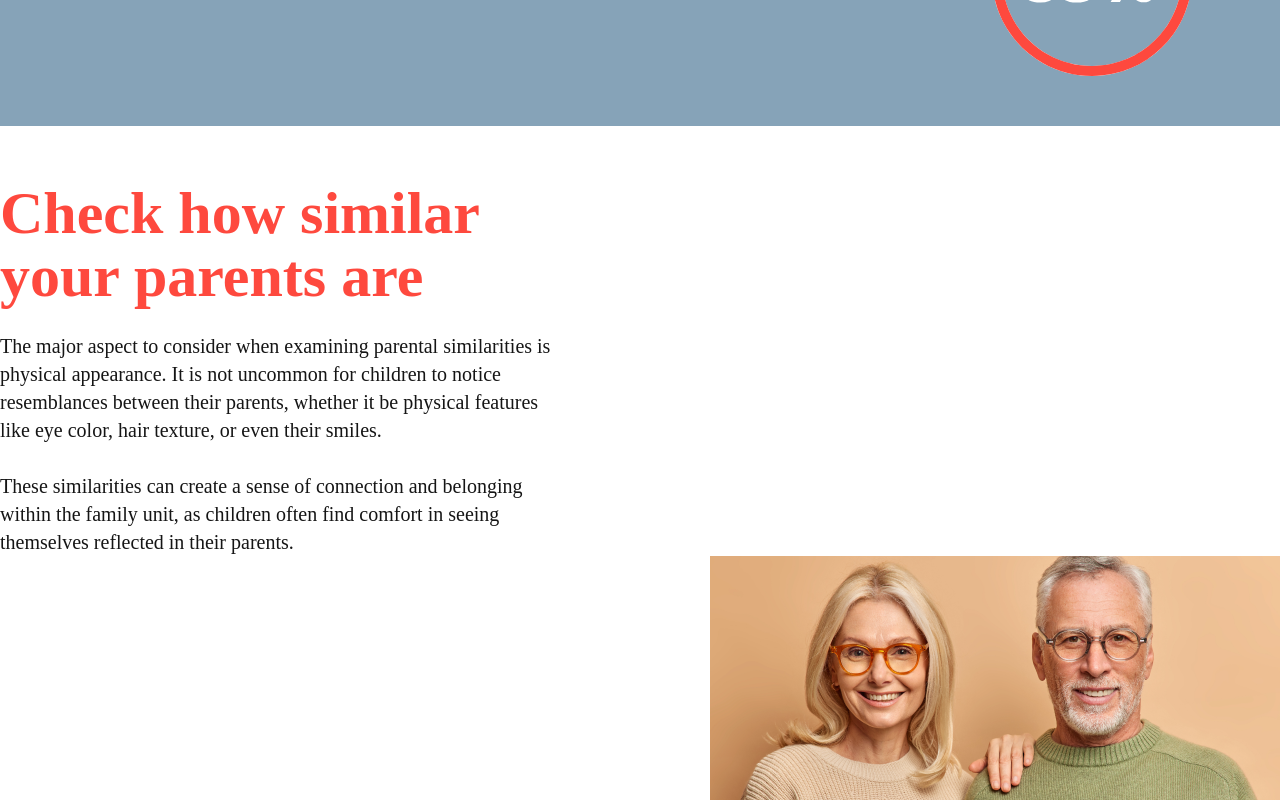
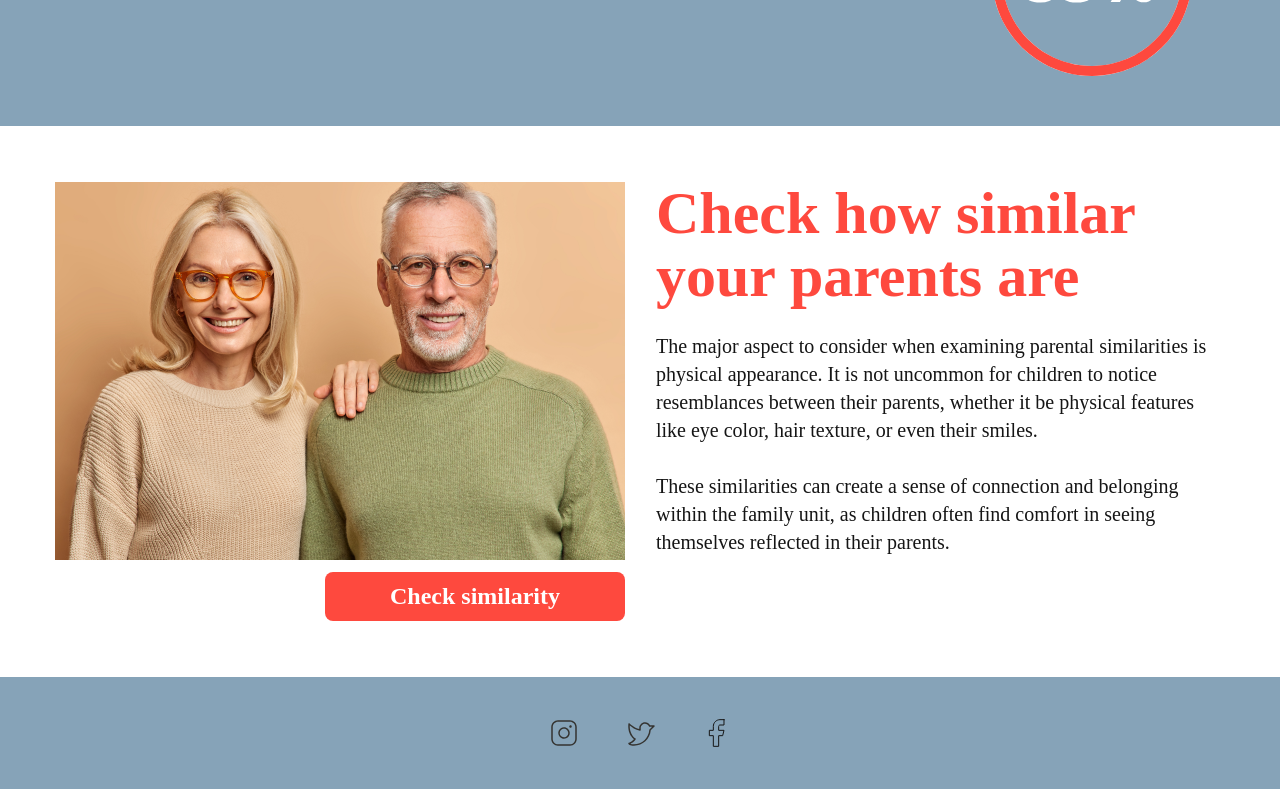
Before and after one commit to kolodenets/Ullme, a React (Vite) app in the folder ullme-app/: page / in a window 1280 px wide. Shown: the part 3280-4080 px from the top of the page. Built offline with nearby package versions, Linux system fonts and the light colour scheme; a web font is replaced by a local one.

Commit message:
fix: fourthSection styles

```diff
--- a/ullme-app/src/pages/home/Home.tsx
+++ b/ullme-app/src/pages/home/Home.tsx
@@ -167,7 +167,9 @@ const Home = () => {
 
         {/* <div className="container"></div> */}
       </section>
-      <section className={s.fourthSection}>
+      <section className={cn(s.fourthSection, {
+            ["container"]: window.innerWidth > 768,
+          })}>
         <div
           className={cn(s.fourthSection__titleContainer, {
             ["container"]: window.innerWidth < 768,
```
